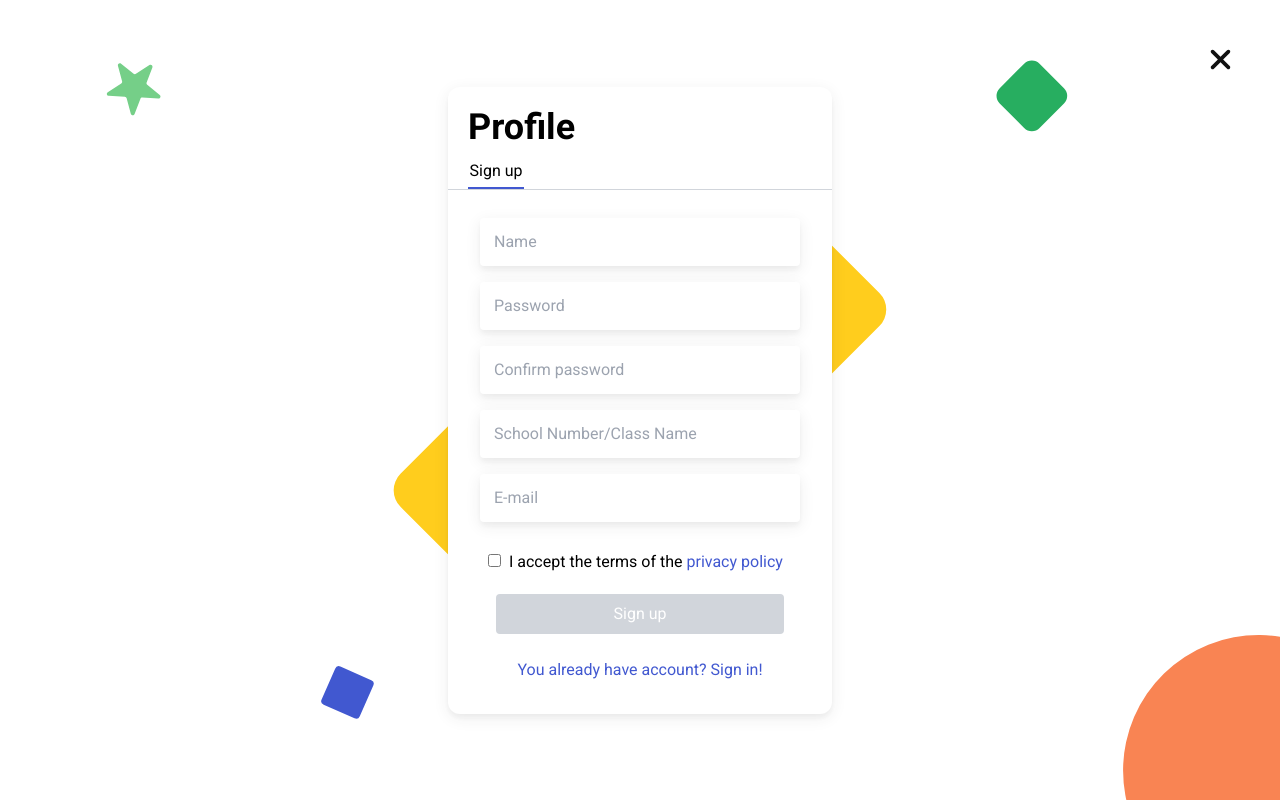
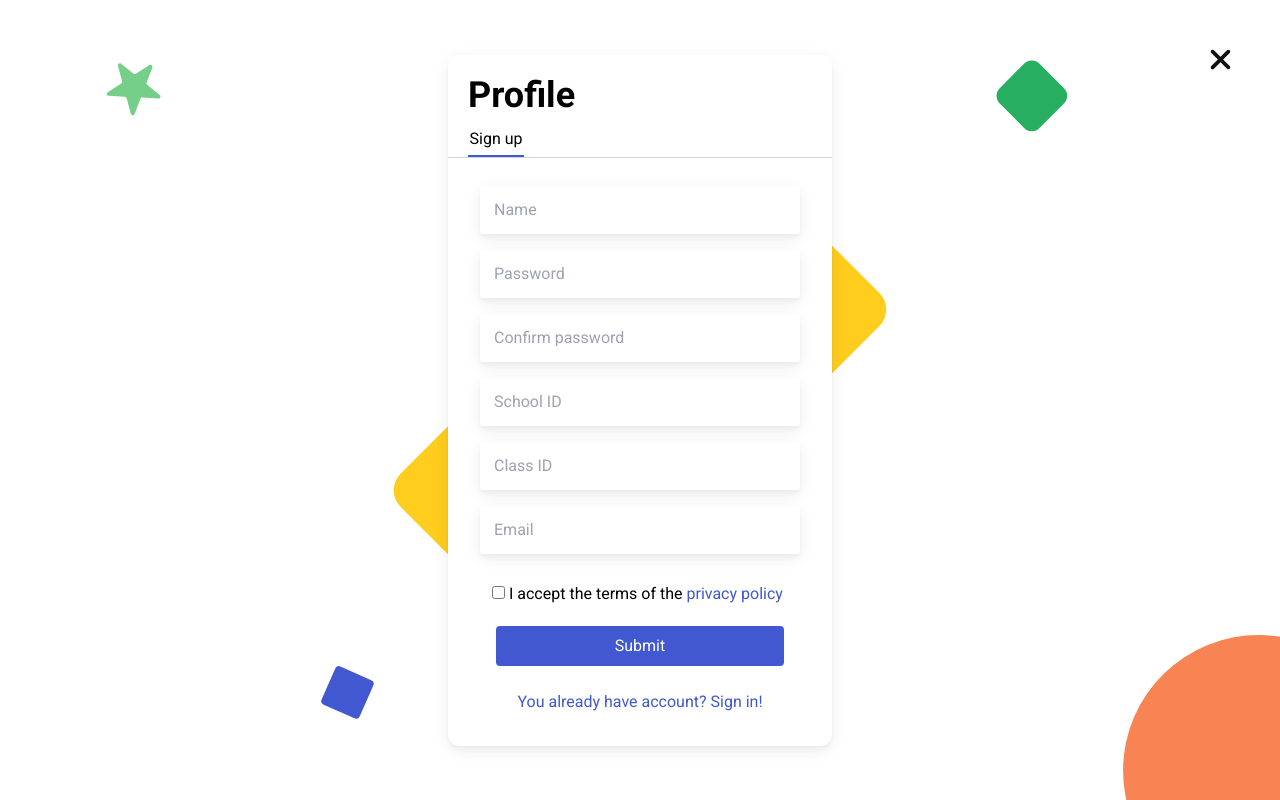
Before and after one commit to sendyourwork/frontend, a Next.js app: page /register in a window 1280 px wide. Built offline with nearby package versions, Linux system fonts and the light colour scheme.

Commit message:
improved validation

```diff
--- a/components/FilesToDownloadItem.tsx
+++ b/components/FilesToDownloadItem.tsx
@@ -1,6 +1,6 @@
 import { File } from "../interfaces/file";
 
-export default function FilesToDownloadItem({file: {name, size, id}}: {file: File}): JSX.Element {
+export default function FilesToDownloadItem({file: {name, size, id}, checkIsUserAdmin}: {file: File, checkIsUserAdmin: boolean}): JSX.Element {
     return (
     <div className="p-5 myShadow rounded flex">
         <div>
--- a/components/LoginForm.tsx
+++ b/components/LoginForm.tsx
@@ -15,17 +15,17 @@ export default function LoginForm(): JSX.Element {
         email && password ? submitRef.current?.removeAttribute('disabled') : submitRef.current?.setAttribute('disabled', 'disabled');
     }, [email, password])
     return (
-        <form action="" className="relative flex flex-col w-96 rounded-xl myShadow z-10 bg-white" onSubmit={handleSubmit}>
+        <form className="relative flex flex-col w-96 rounded-xl myShadow z-10 bg-white" onSubmit={handleSubmit}>
             <h1 className="mx-5 mt-5 text-4xl font-bold pb-3">Profile</h1>
             <h4 className="mx-5 w-12 text-center inline-block border-b-2 border-main pb-1">Sing in</h4>
             <div className="flex flex-col py-5 items-center border-t border-gray-300">
                 <input
-                    className="focus:outline-main myShadow rounded w-10/12 h-12 my-2 py-2 pl-3.5" placeholder="E-mail"
+                    className="focus:outline-none focus:myShadowActive myShadow rounded w-10/12 h-12 my-2 py-2 pl-3.5" placeholder="E-mail"
                     type="text"
                     name="email"
                     onChange={(e: React.FormEvent<HTMLInputElement>) => setEmail(e.currentTarget.value)} />
                 <input
-                    className="rounded w-10/12 h-12 m-2 py-2 pl-3.5 myShadow focus:outline-main" placeholder="Password"
+                    className="focus:outline-none focus:myShadowActive rounded w-10/12 h-12 m-2 py-2 pl-3.5 myShadow" placeholder="Password"
                     type="password"
                     name="password"
                     onChange={(e: React.FormEvent<HTMLInputElement>) => setPassword(e.currentTarget.value)} />
--- a/components/RegisterForm.tsx
+++ b/components/RegisterForm.tsx
@@ -1,82 +1,127 @@
-import React, { useEffect, useRef, useState } from "react"
+import React from "react"
 import loginWithNameAndPassword from "../utils/loginWithNameAndPassword";
 import Link from 'next/link'
-import { useMediaQuery } from 'react-responsive'
+import * as Yup from 'yup';
+import { Formik, Form, Field } from "formik";
+import Fade from "react-reveal/Fade";
 
-
+const SignupSchema = Yup.object().shape({
+    name: Yup.string().min(1, 'Too short!').required('Name is required!'),
+    password: Yup.string().min(6, 'Too short!').required('Password is required!'),
+    confirmPassword: Yup.string().oneOf([Yup.ref('password'), null], 'Passwords must match'),
+    schoolID: Yup.string().max(5, 'Too long!').required('School ID is required!'),
+    classID: Yup.string().max(5, "Too long!").required("Class ID is required!"),
+    email: Yup.string().email('Invalid email').required('Email is required!'),
+    privacyPolicy: Yup.boolean().isTrue('You must accept terms of privacy policy')
+})
 
 export default function RegisterForm(): JSX.Element {
-    const submitRef = useRef<HTMLInputElement>(null)
-    const [name, setName] = useState('');
-    const [password, setPassword] = useState('');
-    const [email, setEmail] = useState('');
-    const [schoolNr, setSchoolNr] = useState('');
-    const [privacyPolicy, setPrivacyPolicy] = useState(false);
+    const handleSubmit = (values) => {
 
-    const handleSubmit = (event: React.SyntheticEvent) => {
-        event.preventDefault();
-        name && password && email && schoolNr ? loginWithNameAndPassword(email, password, name, schoolNr,) : false;
-        //zapytac
     }
-    useEffect(() => {
-        name && password && email && schoolNr && privacyPolicy ? submitRef.current?.removeAttribute('disabled') : submitRef.current?.setAttribute('disabled', 'disabled');
-    }, [name, password, email, schoolNr, privacyPolicy])
+
     return (
-        <form className="flex flex-col myShadow w-96 z-10 bg-white rounded-xl" onSubmit={handleSubmit}>
+        <Formik
+        initialValues={{
+            name: '',
+            password: '',
+            confirmPassword: '',
+            schoolID: '',
+            classID: '',
+            email: '',
+            privacyPolicy: false
+        }}
+        validationSchema={SignupSchema}
+        onSubmit={handleSubmit}
+        >
+            {({ errors, touched }) => (
+                <Form className="flex flex-col myShadow w-96 z-10 bg-white rounded-xl">
                     <h1 className="mx-5 mt-5 text-4xl font-bold pb-3">Profile</h1>
                     <h4 className="mx-5 w-14 text-center inline-block border-b-2 border-main pb-1">Sign up</h4>
                     <div className="flex flex-col py-5 items-center border-t border-gray-300">
-                <input
-                    className="focus:outline-main rounded myShadow w-10/12 h-12 my-2 py-2 pl-3.5" placeholder="Name"
-                    type="text"
+                        <Field
                             name="name"
-                    autoComplete="off"
-                    onChange={(e: React.FormEvent<HTMLInputElement>) => setName(e.currentTarget.value)}
+                            className="focus:myShadowActive focus:outline-none rounded myShadow w-10/12 h-12 my-2 py-2 pl-3.5"
+                            placeholder="Name"
                         />
-                <input
-                    className="rounded myShadow w-10/12 h-12 m-2 py-2 pl-3.5 focus:outline-main" placeholder="Password"
+                        {(errors.name && touched.name) && (
+                            <Fade top>
+                                <div className="text-red-500 font-medium">{errors.name}</div>
+                            </Fade>
+                        )}
+                        <Field
+                            name="password"
                             type="password"
-                    name="password"
-                    onChange={(e: React.FormEvent<HTMLInputElement>) => setPassword(e.currentTarget.value)} />
-                <input
-                    className="rounded myShadow w-10/12 h-12 m-2 py-2 pl-3.5 focus:outline-main" placeholder="Confirm password"
+                            className="focus:myShadowActive focus:outline-none rounded myShadow w-10/12 h-12 my-2 py-2 pl-3.5"
+                            placeholder="Password"
+                        />
+                        {(errors.password && touched.password) && (
+                            <Fade top>
+                                <div className="text-red-500 font-medium">{errors.password}</div>
+                            </Fade>
+                        )}
+                        <Field
+                            name="confirmPassword"
                             type="password"
-                    name="password"
-                    onChange={(e: React.FormEvent<HTMLInputElement>) => setPassword(e.currentTarget.value)} />
-                <input
-                    className="rounded myShadow w-10/12 h-12 m-2 py-2 pl-3.5 focus:outline-main" placeholder="School Number/Class Name"
-                    type="text"
-                    name="schoolNr"
-                    onChange={(e: React.FormEvent<HTMLInputElement>) => setSchoolNr(e.currentTarget.value)}
+                            className="focus:myShadowActive focus:outline-none rounded myShadow w-10/12 h-12 my-2 py-2 pl-3.5"
+                            placeholder="Confirm password"
                         />
-                <input
-                    className="focus:outline-main rounded myShadow w-10/12 h-12 my-2 py-2 pl-3.5" placeholder="E-mail"
-                    type="text"
+                        {errors.confirmPassword && touched.confirmPassword ? <Fade top><div className="text-red-500 font-medium">{errors.confirmPassword}</div></Fade> : null}
+                        <Field
+                            name="schoolID"
+                            className="focus:myShadowActive focus:outline-none rounded myShadow w-10/12 h-12 my-2 py-2 pl-3.5"
+                            placeholder="School ID"
+                        />
+                        {errors.schoolID && touched.schoolID ?
+                            <Fade top>
+                                <div className="text-red-500 font-medium">{errors.schoolID}</div>
+                            </Fade>
+                        : null}
+                        <Field
+                            name="classID"
+                            className="focus:myShadowActive focus:outline-none rounded myShadow w-10/12 h-12 my-2 py-2 pl-3.5"
+                            placeholder="Class ID"
+                        />
+                        {errors.classID && touched.classID ?
+                            <Fade top>
+                                <div className="text-red-500 font-medium">{errors.classID}</div>
+                            </Fade>
+                        : null}
+                        <Field
                             name="email"
-                    onChange={(e: React.FormEvent<HTMLInputElement>) => setEmail(e.currentTarget.value)} />
+                            className="focus:myShadowActive focus:outline-none rounded myShadow w-10/12 h-12 my-2 py-2 pl-3.5"
+                            placeholder="Email"
+                        />
+                        {errors.email && touched.email ?
+                        <Fade top>
+                            <div className="text-red-500 font-medium">{errors.email}</div>
+                        </Fade>
+                        : null}
                     </div>
                     <div>
-                <input
+                        <label className="ml-1">
+                            <Field
                                 type="checkbox"
                                 name="privacyPolicy"
                                 className="ml-10"
-                    onChange={(e: React.FormEvent<HTMLInputElement>) => setPrivacyPolicy(!privacyPolicy)}
                             />
-                <label htmlFor="privacyPolicy" className="ml-1" > I accept the terms of the
+                            {" I accept the terms of the"}
                             <Link href="/" >
                                 <span className="text-main cursor-pointer"> privacy policy</span>
                             </Link >
                         </label >
+                        {errors.privacyPolicy && touched.privacyPolicy ?
+                        <Fade top>
+                            <div className="text-red-500 font-medium text-center">{errors.privacyPolicy}</div>
+                        </Fade>
+                        : null}
                     </div>
-            <input
-                className="bg-main rounded text-white mt-5 mx-12 h-10 disabled:cursor-default cursor-pointer disabled:bg-gray-300"
-                type="submit"
-                value="Sign up"
-                ref={submitRef}
-            />
+                    <button type="submit" className="bg-main rounded text-white mt-5 mx-12 h-10">Submit</button>
                     <Link href="/login">
                         <span className="cursor-pointer text-center text-main mt-6 pb-8">You already have account? Sign in!</span>
                     </Link>
-        </form>
+                </Form>
+            )}
+        </Formik>
     )
 }
--- a/components/landing/NavbarMenu.tsx
+++ b/components/landing/NavbarMenu.tsx
@@ -20,7 +20,7 @@ export default function NavbarMenu({ isLoggedIn }: { isLoggedIn: boolean }): JSX
             <div className="flex ml-6 h-max">
                 {isLoggedIn ?
                     <Link href="/drive">
-                        <span className="py-2 px-3 border-2 border-main rounded text-main font-medium cursor-pointer">
+                        <span className="py-2 px-3 border-2 border-main rounded text-main hover:text-white hover:bg-main font-medium cursor-pointer">
                             Drive
                         </span>
                     </Link>
--- a/helpers/checkIsFileSizeNotTooBig.ts
+++ b/helpers/checkIsFileSizeNotTooBig.ts
@@ -1,7 +1,7 @@
 export const checkIsFilesSizeNotTooBig = (files: FileList | File[]): boolean => {
     let size = 0;
     const MB = 1024 * 1024;
-    const maxSize = MB * 10;
+    const maxSize = MB * 20;
     for(let i = 0; i < files.length; i++) {
         size += files[i].size;
     }
--- a/package.json
+++ b/package.json
@@ -9,6 +9,7 @@
     "lint": "next lint"
   },
   "dependencies": {
+    "formik": "^2.2.9",
     "hamburger-react": "^2.4.1",
     "next": "^11.1.3-canary.57",
     "next-images": "^1.8.1",
@@ -17,7 +18,8 @@
     "react-dom": "17.0.2",
     "react-responsive": "^9.0.0-beta.4",
     "react-reveal": "^1.2.2",
-    "react-syntax-highlighter": "^15.4.4"
+    "react-syntax-highlighter": "^15.4.4",
+    "yup": "^0.32.11"
   },
   "devDependencies": {
     "@types/qrcode": "^1.4.1",
--- a/pages/drive.tsx
+++ b/pages/drive.tsx
@@ -3,7 +3,7 @@ import Head from "next/head";
 import { useState } from "react";
 import AddFile from "../components/AddFile";
 import FilesToDownloadList from "../components/FilesToDownloadList";
-import withAuth from "../components/withAuth";
+
 const Drive: NextPage = () => {
     const [driveName, setDriveName] = useState('Math');
     const files = [
@@ -28,9 +28,9 @@ const Drive: NextPage = () => {
                 <div className="xl:grid grid-cols-2 gap-9">
                     <AddFile />
                 </div>
-                <FilesToDownloadList files={files} />
+                <FilesToDownloadList files={files} checkIsUserAdmin/>
             </div>
         </>
     )
 }
-export default withAuth(Drive);
+export default Drive;
--- a/styles/globals.css
+++ b/styles/globals.css
@@ -9,6 +9,12 @@
 @layer utilities {
     .myShadow {
         box-shadow: 0px 4px 4px rgba(51, 51, 51, 0.04), 0px 4px 16px rgba(51, 51, 51, 0.08);
+    }
+    .myShadowHover {
+        box-shadow: 0px 4px 4px rgba(51, 51, 51, 0.04), 0px 4px 56px rgba(51, 51, 51, 0.16)
+    }
+    .myShadowActive {
+        box-shadow: 0px 4px 4px rgba(51, 51, 51, 0.04), 0px 4px 24px rgba(51, 51, 51, 0.24);
     }
 
     .scale-animation {
--- a/utils/loginWithNameAndPassword.ts
+++ b/utils/loginWithNameAndPassword.ts
@@ -1,3 +1,3 @@
-export default function loginWithNameAndPassword(email: string, password: string, name?: string, schoolNr?: string) {
-    typeof name === undefined && typeof schoolNr === undefined ? console.log(`sent to backend data: email: ${email}, password: ${password}, name: ${name}, schoolNr: ${schoolNr}`) : console.log(`sent to backend data: email: ${email}, password: ${password}`);
+export default function loginWithNameAndPassword(email: string, password: string, name?: string, schoolID?: string, classID?: string) {
+    typeof name === undefined && typeof schoolID === undefined ? console.log(`sent to backend data: email: ${email}, password: ${password}, name: ${name}, schoolNr: ${schoolID}, classID: ${classID}`) : console.log(`sent to backend data: email: ${email}, password: ${password}`);
 }
```
Also changed, not shown: components/FilesToDownloadList.tsx (+4 -3 lines), components/landing/Navbar.tsx (+3 -4 lines), 1 other file (tests, documents, lock files or other folders). Lines whose indentation alone changed are shown as unchanged.
